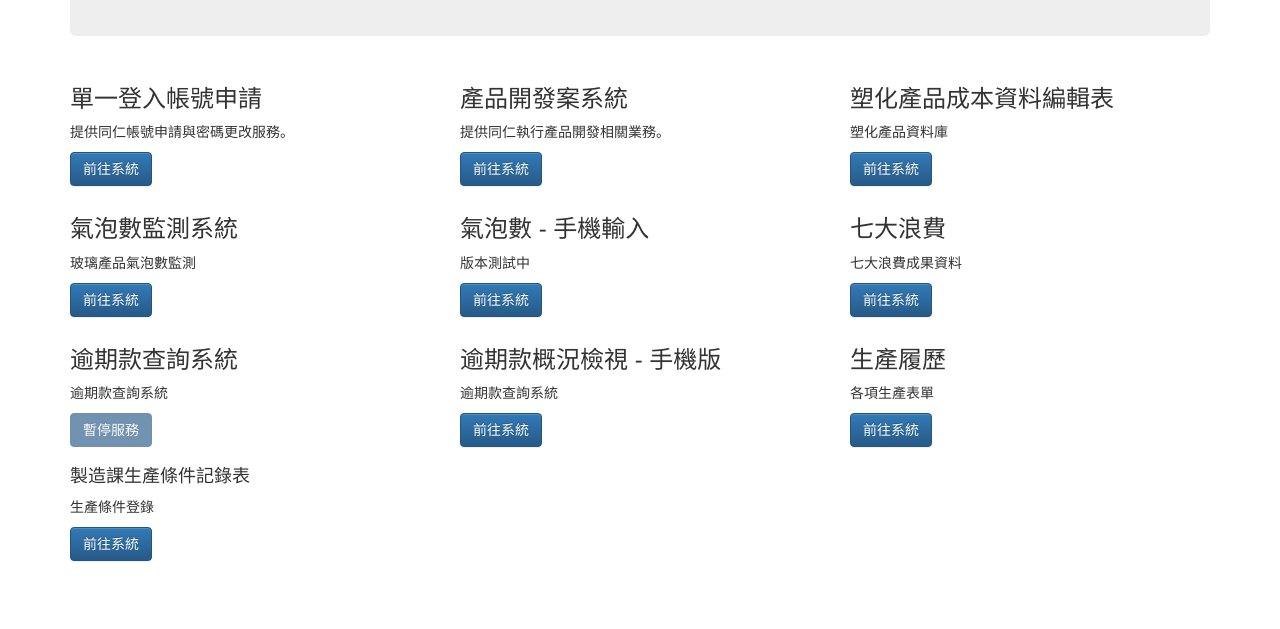
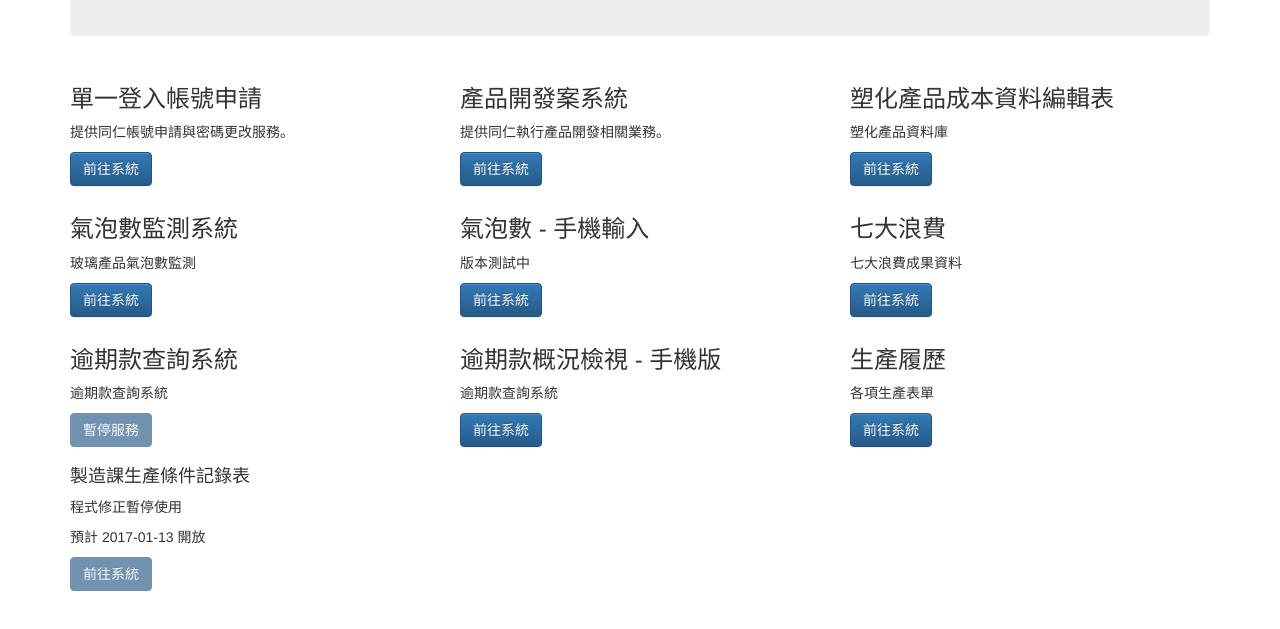
Before and after one commit to junior-upgi/portal, a plain HTML site: page index.html in a window 1280 px wide. Shown: the part 123-752 px from the top of the page. Drawn offline with nearby package versions, Linux system fonts and the light colour scheme.

Commit message:
停用生產條件記錄表

```diff
--- a/index.html
+++ b/index.html
@@ -90,9 +90,10 @@
             </div>
             <div class="col-md-4 col-sm-6">
                 <h4>製造課生產條件記錄表</h4>
-                <p>生產條件登錄</p>
+                <p>程式修正暫停使用</p>
+                <p>預計 2017-01-13 開放</p>
                 <p>
-                    <a href="http://upgi.ddns.net:9004/productionHistory/isProdDataForm?formReference=isProdData" class="btn btn-primary">前往系統</a>
+                    <a href="http://upgi.ddns.net:9004/productionHistory/isProdDataForm/index.html?formReference=isProdData" class="btn btn-primary" disabled>前往系統</a>
                 </p>
             </div>
         </div>
```
